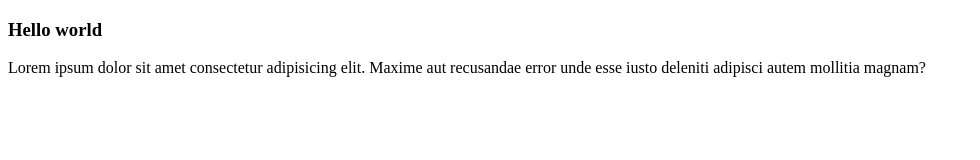
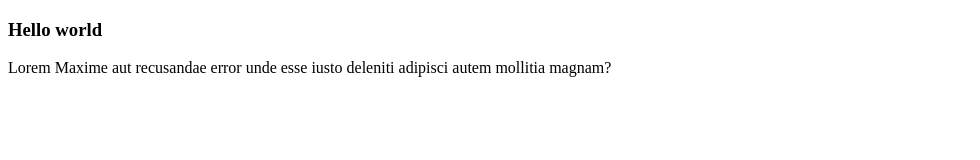
Before and after one commit to shali12359/Learn_Git_Github, a plain HTML site: page index.html in a window 1280 px wide. Shown: the whole page, without its empty margins (0-980 px from the left). Drawn offline with Linux system fonts and the light colour scheme.

Commit message:
stash 0 applied

```diff
--- a/index.html
+++ b/index.html
@@ -8,7 +8,7 @@
 </head>
 <body>
     <h3>Hello world</h3>
-    <p>Lorem ipsum dolor sit amet consectetur adipisicing elit. Maxime aut recusandae error unde esse iusto deleniti adipisci autem mollitia magnam?</p>
+    <p>Lorem Maxime aut recusandae error unde esse iusto deleniti adipisci autem mollitia magnam?</p>
 </body>
 <script>
 </script>
```
